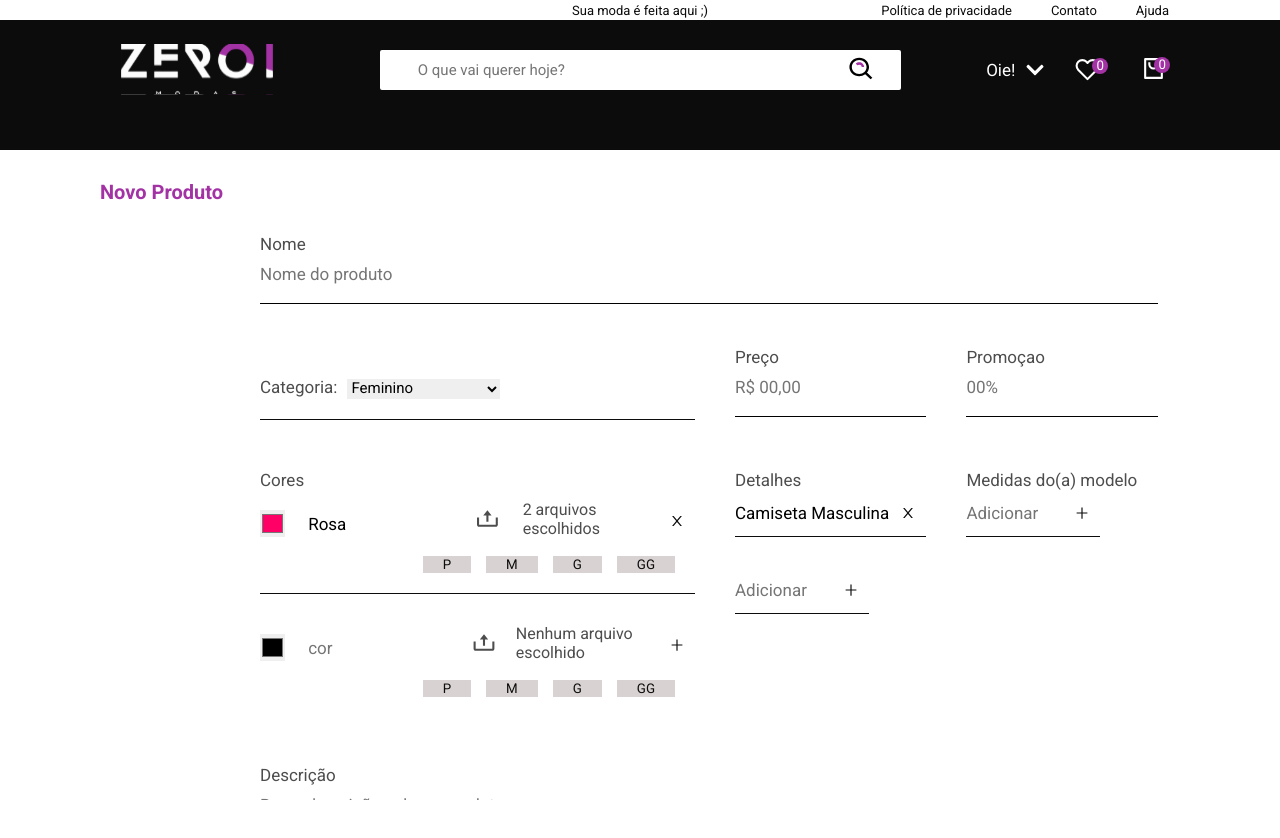
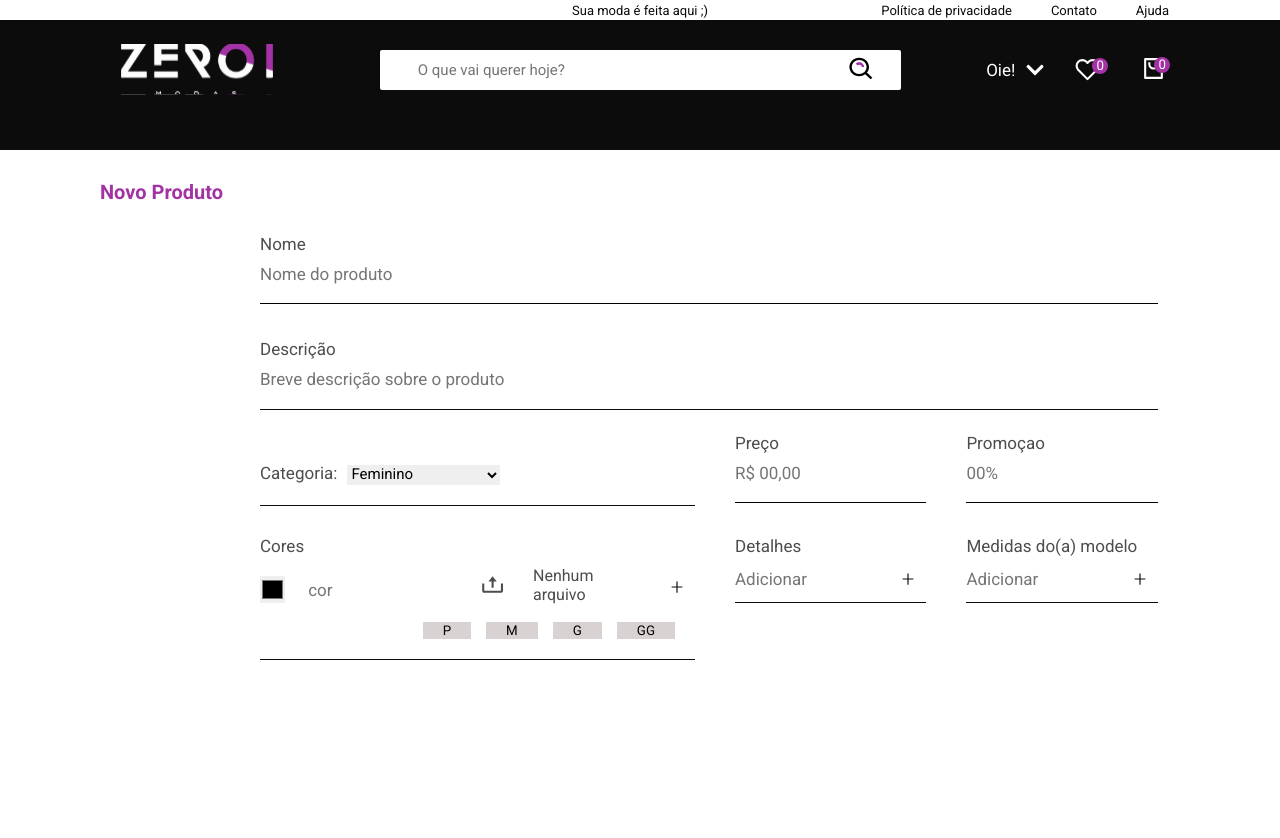
Before and after one commit to rayaneacacio/Zer01_Modas, a React (Vite) app in the folder zer01modas-frontend/: page /new in a window 1280 px wide. Shown: the top 838 px of the page. Built offline with nearby package versions, Linux system fonts and the light colour scheme; some icons are missing.

Commit message:
iniciando logica de criacao de produtos

```diff
--- a/zer01modas-frontend/src/components/ChangeColor/index.jsx
+++ b/zer01modas-frontend/src/components/ChangeColor/index.jsx
@@ -1,3 +1,5 @@
+import { useState } from "react";
+
 import { BiUpload } from "react-icons/bi";
 import { AiOutlinePlus, AiOutlineClose } from "react-icons/ai";
 
@@ -5,15 +7,60 @@ import { Button } from "../Button";
 
 import { Container } from "./style";
 
-export function ChangeColor({ $newColor, color, nameColor, images, ...rest }) {
+export function ChangeColor({ ...rest }) {
+  const [ hexColor, setHexColor ] = useState("");
+  const [ nameColor, setNameColor ] = useState("");
+  const [ images, setImages ] = useState([]);
+  const [ sizes, setSizes ] = useState([]);
+  const [ section, setSection ] = useState([]);
+
+  function handleAddSize(button, value) {
+    const alreadyExists = sizes.some(size => size == value);
+
+    if(alreadyExists) {
+      setSizes(sizes.filter(size => size != value));
+      button.style.background = "#d9d2d2";
+      button.style.color = "black";
+    } else {
+      setSizes([...sizes, value]);
+      button.style.background = "#A332A5";
+      button.style.color = "white";
+    }
+  }
+
+  async function handleNewSection() {
+    setSection([...section, {
+      hexColor: hexColor,
+      nameColor: nameColor,
+      images: images,
+      sizes: sizes
+    }]);
+
+    setHexColor("");
+    setNameColor("");
+    setImages([]);
+    setSizes([]);
+
+    const inputs = document.querySelectorAll(".new input");
+    Array.from(inputs).map(input => input.value = "");
+
+    const buttonsNewSize = document.querySelectorAll(".new .size button");
+    Array.from(buttonsNewSize).map(button => {
+      button.style.background = "#d9d2d2";
+    });
+  }
+
+  function handleDeleteSection(value) {
+    const newSectionList = section.filter(item => item != value);
+    setSection(newSectionList);
+  }
+
   return (
     <Container>
-      {
-        $newColor ?
-        <div>
-          <input type="color" name="" id="input-color" />
+        <div className="new">
+          <input type="color" name="" id="input-color" onChange={e => setHexColor(e.target.value) }  />
 
-          <input type="text" placeholder="cor" />
+          <input type="text" placeholder="cor" onChange={e => setNameColor(e.target.value) } />
 
           <label htmlFor="input-newImage">
             <BiUpload size={ 25 } />
@@ -23,43 +70,45 @@ export function ChangeColor({ $newColor, color, nameColor, images, ...rest }) {
               : images && images.length == 1 ?
               "1 arquivo escolhido"
               :
-              "Nenhum arquivo escolhido"
+              "Nenhum arquivo"
             }
-            <input type="file" name="" id="input-newImage" accept="image/*" multiple />
+            <input type="file" name="" id="input-newImage" accept="image/*" multiple onChange={e => setImages(Array.from(e.target.files)) }  />
           </label>
 
           <div className="size">
-            <button> P </button>
-            <button> M </button>
-            <button> G </button>
-            <button> GG </button>
+            <button onClick={(e) => handleAddSize(e.target, "P") }> P </button>
+            <button onClick={(e) => handleAddSize(e.target, "M") }> M </button>
+            <button onClick={(e) => handleAddSize(e.target, "G") }> G </button>
+            <button onClick={(e) => handleAddSize(e.target, "GG") }> GG </button>
           </div>
 
-          <Button icon={ <AiOutlinePlus /> } />
+          <Button icon={ <AiOutlinePlus /> } onClick={ handleNewSection } />
         </div>
 
-        :
-
-        <div>
-          <input type="color" name="" id="input-color" value={ color } readOnly />
-
-          <input type="text" value={ nameColor } readOnly />
+        {
+          section.length > 0 &&
+          section.map((item, index) => (
+            <div key={ index }>
+              <input type="color" name="" id="input-color" value={ item.hexColor } disabled />
+              <input type="text" defaultValue={ item.nameColor } readOnly />
 
               <label htmlFor="input-image">
                 <BiUpload size={ 25 } />
-            { images.length > 1 ? `${ images.length } arquivos escolhidos` : "1 arquivo escolhido" }
-            <input type="file" name="" id="input-image" accept="image/*" multiple />
+                { item.images.length > 1 ? `${ item.images.length } arquivos escolhidos` : "1 arquivo escolhido" }
+                <input type="file" name="" id="input-image" accept="image/*" multiple disabled />
               </label>
 
               <div className="size">
-            <button> P </button>
-            <button> M </button>
-            <button> G </button>
-            <button> GG </button>
+                {
+                  item.sizes.map((size, index) => (
+                    <button key={ index } >{ size }</button>
+                  ))
+                }
               </div>
 
-          <Button icon={ <AiOutlineClose /> } />
+              <Button icon={ <AiOutlineClose /> } onClick={(e) => handleDeleteSection(item) } />
             </div>
+          )).reverse()
         }
     </Container>
   )
--- a/zer01modas-frontend/src/components/ChangeColor/style.js
+++ b/zer01modas-frontend/src/components/ChangeColor/style.js
@@ -1,13 +1,13 @@
 import styled from "styled-components";
 
 export const Container = styled.div`
-
   > div {
     display: flex;
     justify-content: space-between;
     align-items: center;
     gap: 1rem;
 
+    padding-top: 5rem;
     padding-bottom: 4.5rem;
     border-bottom: 1px solid ${({ theme }) => theme.COLORS.BLACK};
 
@@ -26,6 +26,10 @@ export const Container = styled.div`
       color: ${({ theme }) => theme.COLORS.GRAY_700};
       width: 40%;
     }
+  }
+
+  .new {
+    padding-top: 0;
   }
 
   input {
@@ -58,10 +62,15 @@ export const Container = styled.div`
     gap: 1rem;
 
     button {
-      background: ${({ theme }) => theme.COLORS.GRAY_200};
-      color: ${({ theme }) => theme.COLORS.BLACK};
+      background: ${({ theme }) => theme.COLORS.PURPLE};
+      color: white;
       padding: 1px 13px;
     }
+  }
+
+  .new .size button {
+    background: ${({ theme }) => theme.COLORS.GRAY_200};
+    color: black;
   }
 
   @media(min-width: 1000px) {
--- a/zer01modas-frontend/src/components/EditCatalog/index.jsx
+++ b/zer01modas-frontend/src/components/EditCatalog/index.jsx
@@ -1,3 +1,5 @@
+import { useState } from "react";
+
 import { Input } from "../Input";
 import { ChangeColor } from "../ChangeColor";
 import { OutfitTag } from "../OutfitTag";
@@ -5,13 +7,19 @@ import { OutfitTag } from "../OutfitTag";
 import { Container } from "./style";
 
 export function EditCatalog({ ...rest }) {
+  const [ name, setName ] = useState("");
+  const [ category, setCategory ] = useState("");
+  const [ price, setPrice ] = useState("");
+  const [ promotion, setPromotion ] = useState("");
+  const [ description, setDescription ] = useState("");
+
   return (
     <Container {...rest}>
-      <Input title="Nome" placeholder="Nome do produto" />
+      <Input title="Nome" placeholder="Nome do produto" onChange={e => setName(e.target.value)} />
 
       <label className="label_select" id="categoryLabel" htmlFor="categoria">
         Categoria:
-        <select name="categoria" id="">
+        <select name="categoria" id="" onChange={e => setCategory(e.target.value)}>
           <option value="feminino">Feminino</option>
           <option value="masculino">Masculino</option>
           <option value="infantil">Infantil</option>
@@ -21,36 +29,34 @@ export function EditCatalog({ ...rest }) {
         </select>
       </label>
 
-      <Input id="inputPrice" title="Preço" type="number" placeholder="R$ 00,00" />
+      <Input id="inputPrice" title="Preço" type="number" placeholder="R$ 00,00" onChange={e => setPrice(e.target.value)} />
 
-      <Input id="inputPromotion" title="Promoçao" type="number" placeholder="00%" />
+      <Input id="inputPromotion" title="Promoçao" type="number" placeholder="00%" onChange={e => setPromotion(e.target.value)} />
 
       <div className="colors">
         <p>Cores</p>
         <div className="tags">
-          <ChangeColor color="#FF0066" nameColor="Rosa" images={["vestido-rosa.png", "dafsgeg.png"]} />
-          <ChangeColor $newColor />
+          <ChangeColor />
         </div>
       </div>
 
       <div className="details">
         <p>Detalhes</p>
         <div className="tags">
-          <OutfitTag text="Camiseta Masculina" />
-          <OutfitTag $newTag />
+          <OutfitTag $detail />
         </div>
       </div>
 
       <div className="modelDetails">
         <p>Medidas do(a) modelo</p>
         <div className="tags">
-          <OutfitTag $newTag />
+          <OutfitTag $modelDetail />
         </div>
       </div>
 
       <label className="textarea" htmlFor="textarea">
         Descrição
-        <textarea name="" id="textarea" cols="30" rows="10" placeholder="Breve descrição sobre o produto"></textarea>
+        <textarea name="" id="textarea" cols="30" rows="10" placeholder="Breve descrição sobre o produto" onChange={e => setDescription(e.target.value)}></textarea>
       </label>
 
     </Container>
--- a/zer01modas-frontend/src/components/EditCatalog/style.js
+++ b/zer01modas-frontend/src/components/EditCatalog/style.js
@@ -52,11 +52,12 @@ export const Container = styled.div`
     display: grid;
     grid-template-areas:
       "name name name"
+      "description description description"
       "category price promotion"
-      "colors details modelDetails"
-      "description description description";
+      "colors details modelDetails";
     grid-template-columns: 50% 22% 22%;
     align-items: center;
+    row-gap: 2rem;
 
     > div:first-of-type {
       grid-area: name;
@@ -90,9 +91,10 @@ export const Container = styled.div`
       grid-area: modelDetails;
     }
 
-    .colors, .details, .modelDetails {
-      height: 25rem;
+    .tags {
+      height: 20rem;
       overflow-y: auto;
+      align-self: self-start;
     }
 
     .details > div, .modelDetails > div {
--- a/zer01modas-frontend/src/components/Header/index.jsx
+++ b/zer01modas-frontend/src/components/Header/index.jsx
@@ -72,8 +72,6 @@ export function Header() {
   useEffect(() => {
     const menu = document.querySelector(".boxButtons .nav-menu");
     const modal = sessionStorage.getItem("@zer01modas:modal");
-
-    console.log(menuDesktop)
 
     if(menu) {
       if(menuDesktop == "open") {
--- a/zer01modas-frontend/src/components/OutfitTag/index.jsx
+++ b/zer01modas-frontend/src/components/OutfitTag/index.jsx
@@ -1,23 +1,46 @@
+import { useState } from "react";
+
 import { AiOutlinePlus, AiOutlineClose } from "react-icons/ai";
 
 import { Button } from "../Button";
 
 import { Container } from "./style";
 
-export function OutfitTag({ text, $newTag, ...rest }) {
+export function OutfitTag({ $detail, $modelDetail }) {
+  const [ tag, setTag ] = useState("");
+  const [ tagList, setTagList ] = useState([]);
+
+  function handleAddTag() {
+    setTagList([...tagList, tag]);
+    setTag("");
+
+    if($detail) {
+      document.querySelectorAll(".boxNewTag input")[0].value = "";
+    } else {
+      document.querySelectorAll(".boxNewTag input")[1].value = "";
+    }
+
+  }
+
+  function handleDeleteTag(item) {
+    setTagList(tagList.filter(value => value != item));
+  }
+
   return (
     <Container>
+        <div className="boxNewTag">
+          <input type="text" placeholder="Adicionar" onChange={e => setTag(e.target.value) } />
+          <Button icon={ <AiOutlinePlus /> } onClick={ handleAddTag } />
+        </div>
+
       {
-        $newTag ?
-        <div $newTag={ $newTag } className="boxNewTag">
-          <input type="text" placeholder="Adicionar" />
-          <Button icon={ <AiOutlinePlus /> } {...rest} />
-        </div>
-        :
-        <div $newTag={ $newTag }>
-          <input type="text" value={ text } readOnly />
-          <Button icon={ <AiOutlineClose /> } {...rest} />
-        </div>
+        tagList.length > 0 &&
+        tagList.map((item, index) => (
+          <div key={ index }>
+            <input type="text" value={ item } readOnly />
+            <Button icon={ <AiOutlineClose /> } onClick={() => handleDeleteTag(item)} />
+          </div>
+        )).reverse()
       }
     </Container>
   )
--- a/zer01modas-frontend/src/components/OutfitTag/style.js
+++ b/zer01modas-frontend/src/components/OutfitTag/style.js
@@ -2,6 +2,7 @@ import styled from "styled-components";
 
 export const Container = styled.div`
   div {
+    padding-top: 2rem;
     padding-bottom: 1rem;
     border-bottom: 1px solid ${({ theme }) => theme.COLORS.BLACK};
     display: flex;
@@ -9,7 +10,7 @@ export const Container = styled.div`
   }
 
   .boxNewTag {
-    width: 70%;
+    padding-top: 0;
   }
 
   input, button {
```
Lines whose indentation alone changed are shown as unchanged.
